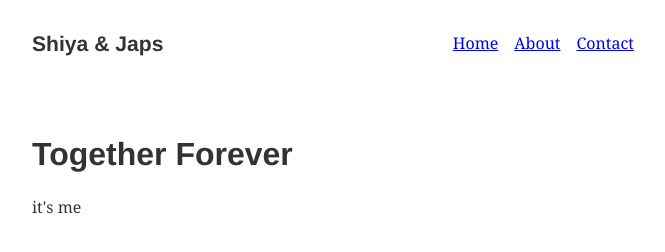
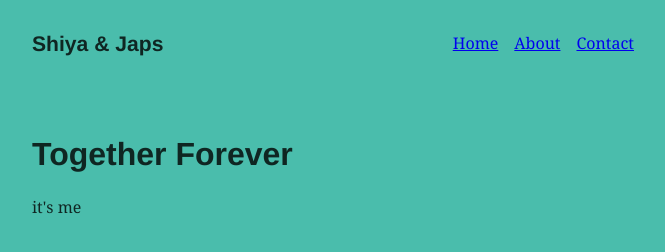
Before and after one commit to inwardlocus/TogetherForever, a Gatsby site: page / in a window 1280 px wide. Shown: the whole page, without its empty margins (299-964 px from the left). Built offline with nearby package versions, Linux system fonts and the light colour scheme; Gatsby itself is replaced by a stand-in of ours.

Commit message:
css update

```diff
--- a/src/styles/global.css
+++ b/src/styles/global.css
@@ -1,8 +1,8 @@
-/* html {
-  background-color: whitesmoke;
-  margin: 3rem auto;
-  max-width: 40rem;
-} */
+html {
+  background-color: #4abdac;
+  /* margin: 3rem auto; */
+  /* max-width: 40rem; */
+}
 /* li {
   display: inline-block;
   margin-right: 1rem;
```
